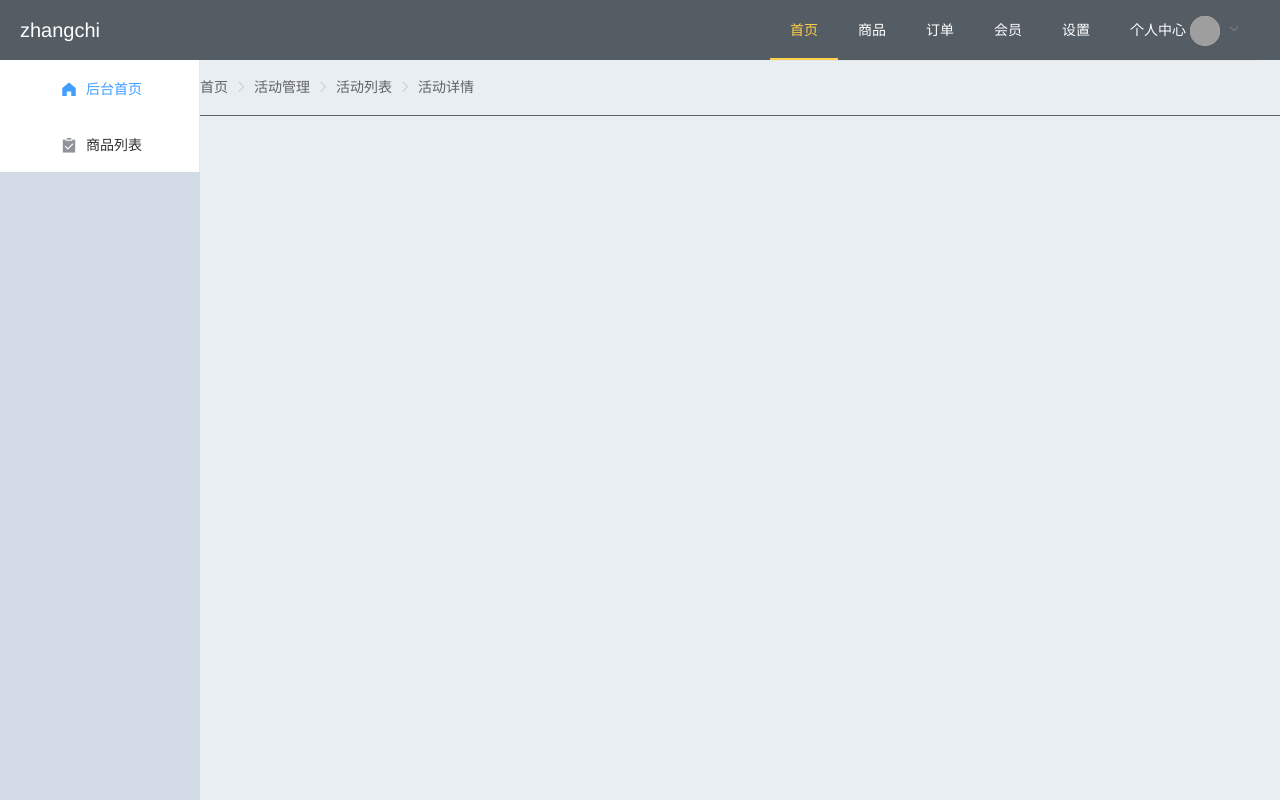
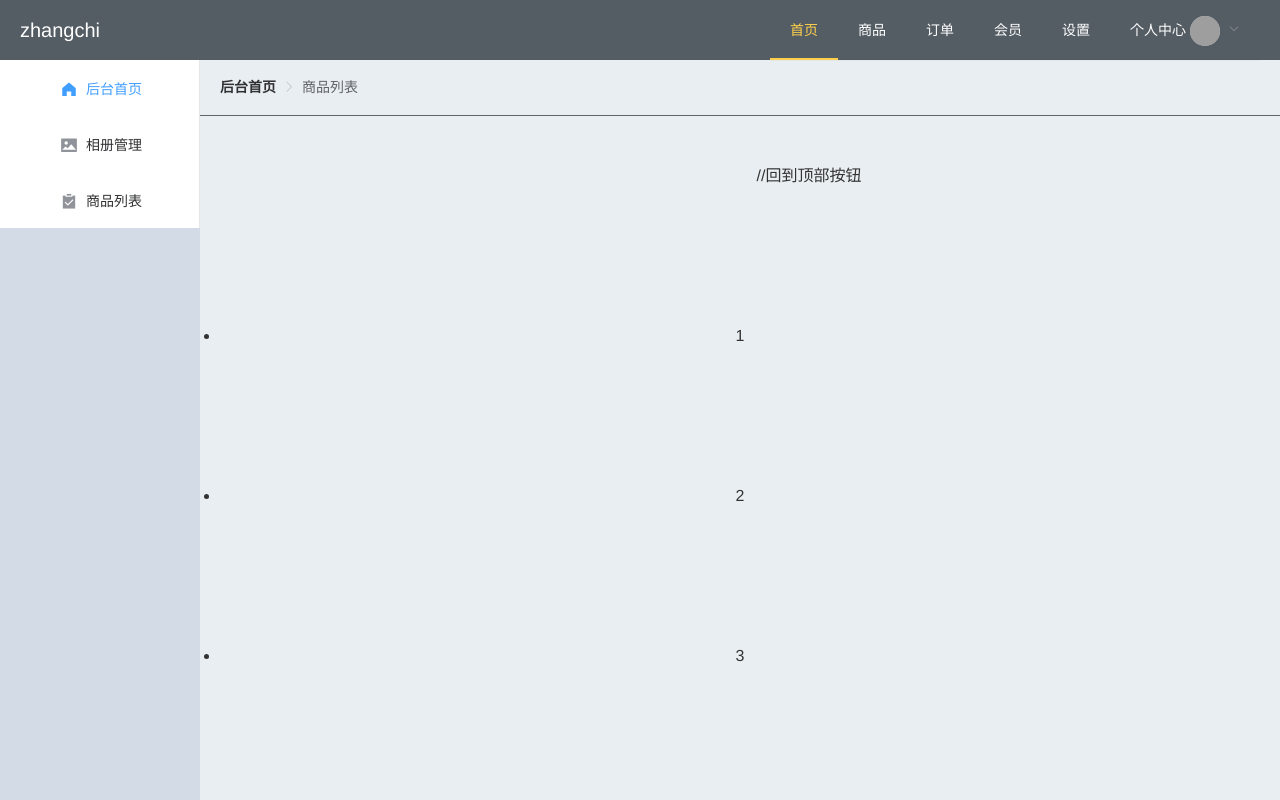
Before and after one commit to zhangchi56/-Mall-background-management, a Vue app: page /shop/goods/list in a window 1280 px wide. Before the commit this address led to /index. Built offline with nearby package versions, Linux system fonts and the light colour scheme; grey boxes are pictures that could not be loaded.

Commit message:
基础搭建完成

```diff
--- a/src/common/config/config.js
+++ b/src/common/config/config.js
@@ -9,11 +9,18 @@ export default {
         submenu: [
           {
             icon: "el-icon-s-home",
-            name: "后台首页"
+            name: "后台首页",
+            pathName: "/index"
           },
           {
+						icon: "el-icon-picture",
+						name: "相册管理",
+						pathName:"/image"
+					},
+          {
             icon: "el-icon-s-claim",
-            name: "商品列表"
+            name: "商品列表",
+            pathName: "/shop/goods/list"
           }
         ]
       },
@@ -23,12 +30,13 @@ export default {
         submenu: [
           {
             icon: "el-icon-s-home",
-            name: "商品后台"
+            name: "商品列表",
+            pathName: "/shop/goods/list"
           },
-          {
-            icon: "el-icon-s-claim",
-            name: "商品列表"
-          }
+          // {
+          //   icon: "el-icon-s-claim",
+          //   name: "商品列表"
+          // }
         ]
       },
       { name: "订单" },
--- a/src/common/config/router.js
+++ b/src/common/config/router.js
@@ -3,19 +3,33 @@ let routes = [
     path: '/',
     name: 'layout',
     redirect:{name:'index'},
-    component: ()=>import('../../views/layout.vue'),
+    component: ()=>import('views/layout.vue'),
     children:[
       {
         path: '/index',
         name: 'index',
-        component: () => import('../../views/index/index.vue')
-      }
+        meta:{title:'后台首页'},
+        component: () => import('views/index/index.vue')
+      },
+      {
+        path: '/shop/goods/list',
+        name: 'shop_goods_list',
+        meta:{title:'商品列表'},
+        component: () => import('views/shop/goods/list.vue'),
+        children:[{
+          path:'/image',
+          name:'image',
+          meta:{title:'相册管理'}
+        }]
+      },
+
     ]
   },
   {
     path: '/login',
     name: 'login',
-    component: () => import('../../views/login/login.vue')
+    meta:{title:'登录页面'},
+    component: () => import('views/login/login.vue')
   },
   {
     path:'*',
@@ -23,4 +37,7 @@ let routes = [
   }
 ]
 
+
+
+
 export default routes
--- a/src/main.js
+++ b/src/main.js
@@ -10,7 +10,10 @@ import store from './store'
 import $conf from '@/common/config/config.js'
 Vue.prototype.$conf = $conf
 
-
+// const originalPush = Router.prototype.push
+// Router.prototype.push = function push(location) {
+//   return originalPush.call(this, location).catch(err => err)
+// }
 
 
 Vue.use(ElementUI);
--- a/src/router/index.js
+++ b/src/router/index.js
@@ -1,5 +1,11 @@
 import Vue from 'vue'
 import VueRouter from 'vue-router'
+//重写路由的push方法
+const routerPush = VueRouter.prototype.push
+VueRouter.prototype.push = function push(location) {
+  return routerPush.call(this, location).catch(error=> error)
+}
+
 import routes from '../common/config/router.js'
 
 
--- a/src/views/index/index.vue
+++ b/src/views/index/index.vue
@@ -1,6 +1,6 @@
 <template>
   <div id="index">
-
+    后台首页
   </div>
 </template>
 
@@ -8,8 +8,10 @@
 export default {
   name: "Index",
   data() {
+    return {
 
-  }
+    }
+  },
 };
 </script>
 
--- a/src/views/layout.vue
+++ b/src/views/layout.vue
@@ -28,9 +28,13 @@
           </el-submenu>
         </el-menu>
       </el-header>
-      <el-container style="height:100%;">
+      <el-container>
         <el-aside width="200px">
-          <el-menu default-active="0" class="el-menu-vertical-demo" @select="slideSelect">
+          <el-menu
+            :default-active="slideMenuActive"
+            class="el-menu-vertical-demo"
+            @select="slideSelect"
+          >
             <el-menu-item
               v-for="(item, index) in slideMenus"
               :key="index"
@@ -41,13 +45,37 @@
             </el-menu-item>
           </el-menu>
         </el-aside>
-        <el-main>
-          <el-breadcrumb separator-class="el-icon-arrow-right" class="layout-el-breadcrumb">
-            <el-breadcrumb-item>首页</el-breadcrumb-item>
-            <el-breadcrumb-item>活动管理</el-breadcrumb-item>
-            <el-breadcrumb-item>活动列表</el-breadcrumb-item>
-            <el-breadcrumb-item>活动详情</el-breadcrumb-item>
-          </el-breadcrumb>
+        <el-main style="height:1000px">
+          <div v-if="bran.length>0">
+            <el-breadcrumb separator-class="el-icon-arrow-right" class="layout-el-breadcrumb">
+              <el-breadcrumb-item
+                v-for="(item, index) in this.bran"
+                :key="index"
+                :to="{path:item.path}"
+              >{{item.title}}</el-breadcrumb-item>
+            </el-breadcrumb>
+          </div>
+          //回到顶部按钮
+          <el-backtop target=".el-main" :bottom="100">
+            <div
+              style="{
+                height: 100%;
+                width: 100%;
+                background-color: #f2f5f6;
+                box-shadow: 0 0 6px rgba(0,0,0, .12);
+                text-align: center;
+                line-height: 40px;
+                color: #1989fa;
+              }"
+            >UP</div>
+          </el-backtop>
+        <ul>
+        <li v-for="i in 100" :key="i">{{i}}</li>
+        </ul>
+          <!-- 主内容 -->
+          <router-view></router-view>
+
+          <!-- <p>zzzzzzzzzzz</p> -->
         </el-main>
       </el-container>
     </el-container>
@@ -62,30 +90,109 @@ export default {
   name: "Index",
   data() {
     return {
-      activeIndex: "1",
-      activeIndex2: "1",
       circleUrl:
         "https://cube.elemecdn.com/3/7c/3ea6beec64369c2642b92c6726f1epng.png",
-      navBar: {}
+      navBar: {}, //主要导航栏
+      bran: [], //面包屑导航栏
+      // bottom : ''
     };
   },
   created() {
+    //初始化菜单
     this.navBar = this.$conf.navBar;
-    console.log(this.$route.matched)
+
+    //初始化面包屑导航
+    this.getRouterBran();
+    //初始化选中菜单
+    this.__initNavBar();
   },
   computed: {
+    slideMenuActive: {
+      get() {
+        return this.navBar.list[this.navBar.active].subActive || "0";
+      },
+      set(val) {
+        this.navBar.list[this.navBar.active].subActive = val;
+      }
+    },
     slideMenus() {
       return this.navBar.list[this.navBar.active].submenu || [];
     }
   },
   methods: {
+    //初始化选中菜单
+    __initNavBar() {
+      let r = localStorage.getItem("navActive");
+      if (r) {
+        r = JSON.parse(r);
+        console.log(r);
+        this.navBar.active = r.top;
+        this.slideMenuActive = r.left;
+      }
+    },
+    //获取面包屑导航
+    getRouterBran() {
+      let b = this.$route.matched.filter(v => v.name);
+      let arr = [];
+      b.forEach((v, k) => {
+        if (v.name === "layout" || v.name === "index") return;
+        arr.push({
+          name: v.name,
+          path: v.path,
+          title: v.meta.title
+        });
+      });
+      if (arr.length > 0) {
+        arr.unshift({
+          name: "index",
+          path: "/index",
+          title: "后台首页"
+        });
+      }
+      this.bran = arr;
+      // console.log(arr);
+    },
+    //导航栏点击事件
     handleSelect(key, keyPath) {
       // console.log(key, keyPath);
       this.navBar.active = key;
+
+      //顶部导航栏点击
+      // this.slideMenuActive = "0";
+      // console.log(this.$route);
+      if (this.slideMenus.length > 0) {
+        this.$router.push({
+          path: this.slideMenus[this.slideMenuActive].pathName
+        });
+      }
     },
+    //侧边栏点击事件
     slideSelect(key, keyPath) {
-      console.log(key, keyPath);
+      this.slideMenuActive = key;
+      //替换到指定路径
+      this.$router.push(this.slideMenus[key].pathName);
     }
+  },
+  watch: {
+    $route(to, from) {
+      //记录导航的活跃状态，进行本地存储,先
+      if (localStorage.getItem("navActive")) {
+        localStorage.removeItem("navActive");
+        localStorage.setItem(
+          "navActive",
+          JSON.stringify({
+            top: this.navBar.active,
+            left: this.slideMenuActive
+          })
+        );
+      }
+
+      //实时监听面包屑导航路由
+      this.getRouterBran();
+    }
+  },
+  updated() {
+    console.log(localStorage.getItem("navActive"));
   }
 };
 </script>
@@ -125,10 +232,11 @@ export default {
   color: white;
   margin-bottom: 0;
 }
-.layout-el-breadcrumb{
+.layout-el-breadcrumb {
   line-height: 55px;
   margin: -20px;
-  border-bottom:1px #606266 solid;
-  box-sizing:border-box;
+  border-bottom: 1px #606266 solid;
+  box-sizing: border-box;
+  padding-left: 20px;
 }
 </style>
--- a/src/views/shop/goods/list.vue
+++ b/src/views/shop/goods/list.vue
@@ -1,5 +1,7 @@
 <template>
-
+  <div>
+    商品列表
+  </div>
 </template>
 
 <script>
```
